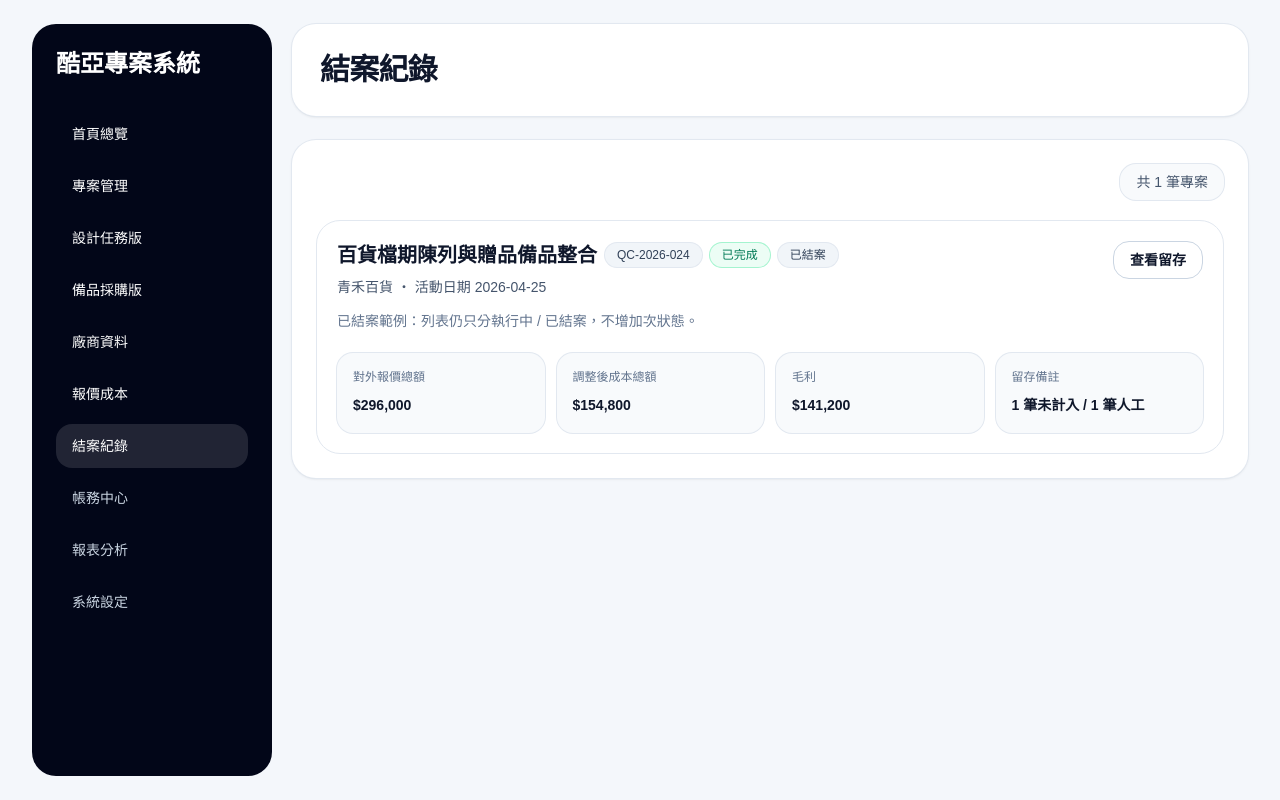
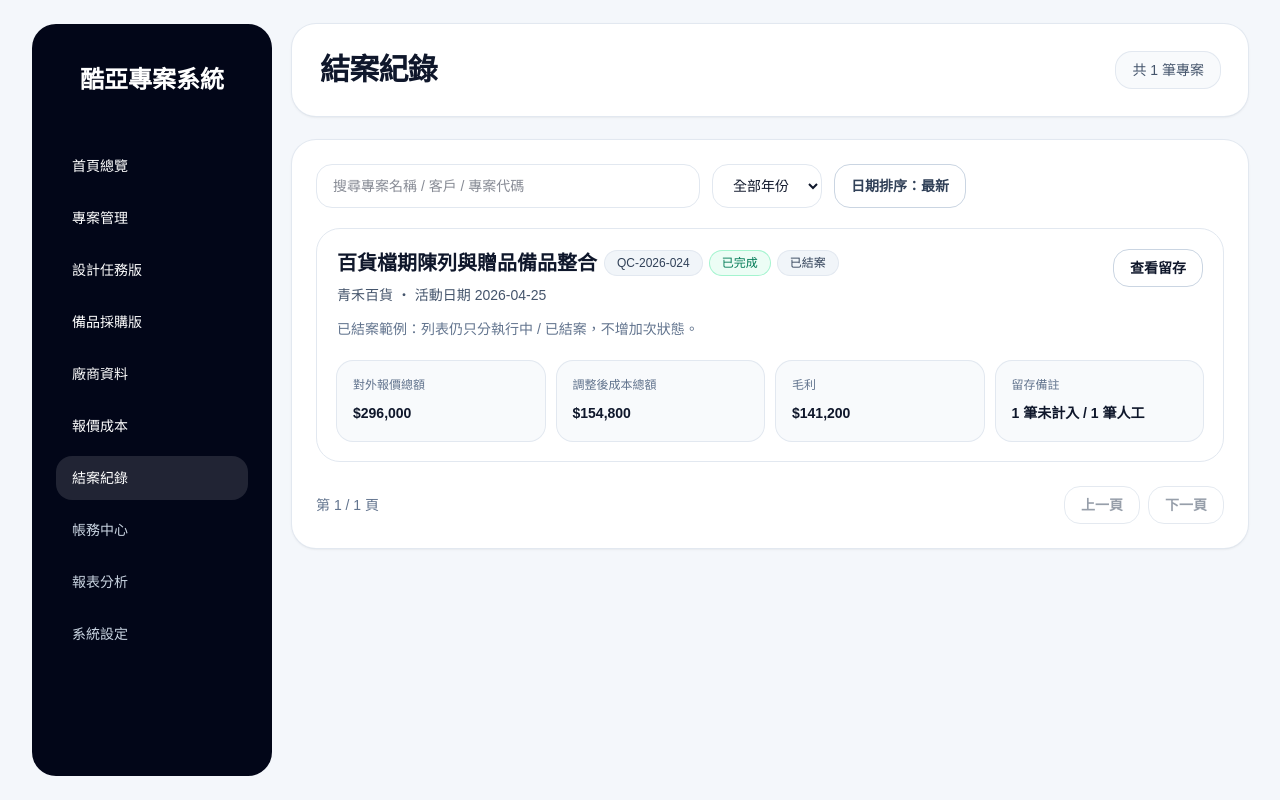
Before and after one commit to willy841/projectflow, a Next.js app in the folder project-mgmt/: page /closeout in a window 1280 px wide. Built offline with nearby package versions, Linux system fonts and the light colour scheme.

Commit message:
refactor: tighten second-round list page layouts

```diff
--- a/project-mgmt/src/app/projects/page.tsx
+++ b/project-mgmt/src/app/projects/page.tsx
@@ -30,8 +30,9 @@ export default function ProjectsPage() {
     <AppShell activePath="/projects">
       <header className="rounded-3xl bg-white p-6 shadow-sm ring-1 ring-slate-200 xl:p-7">
         <div className="flex flex-col gap-5 2xl:flex-row 2xl:items-center 2xl:justify-between">
-          <div>
+          <div className="flex items-center gap-3">
             <h2 className="text-3xl font-semibold tracking-tight">專案列表</h2>
+            <span className="rounded-2xl bg-slate-50 px-4 py-2 text-sm text-slate-600 ring-1 ring-slate-200">共 {projects.length} 筆專案</span>
           </div>
 
           <div className="flex flex-wrap gap-3">
@@ -44,25 +45,6 @@ export default function ProjectsPage() {
           </div>
         </div>
       </header>
-
-      <section className="grid gap-4 md:grid-cols-2 2xl:grid-cols-4">
-        <article className="rounded-3xl bg-white p-5 shadow-sm ring-1 ring-slate-200">
-          <p className="text-sm text-slate-500">專案總數</p>
-          <p className="mt-3 text-3xl font-semibold tracking-tight">{projects.length}</p>
-        </article>
-        <article className="rounded-3xl bg-white p-5 shadow-sm ring-1 ring-slate-200">
-          <p className="text-sm text-slate-500">執行中</p>
-          <p className="mt-3 text-3xl font-semibold tracking-tight">
-            {projects.filter((project) => project.status === "執行中").length}
-          </p>
-        </article>
-        <article className="rounded-3xl bg-white p-5 shadow-sm ring-1 ring-slate-200">
-          <p className="text-sm text-slate-500">待發包 / 採購中</p>
-          <p className="mt-3 text-3xl font-semibold tracking-tight">
-            {projects.filter((project) => ["待發包", "採購中"].includes(project.status)).length}
-          </p>
-        </article>
-      </section>
 
       <section className="rounded-3xl bg-white p-6 shadow-sm ring-1 ring-slate-200">
         <div className="mb-5 flex flex-col gap-3 lg:flex-row lg:items-center lg:justify-between">
@@ -120,7 +102,6 @@ export default function ProjectsPage() {
                     <Link href={`/projects/${project.id}`} className="font-medium text-slate-900 underline-offset-4 hover:underline">
                       {project.name}
                     </Link>
-                    <p className="mt-1 text-xs text-slate-500">{project.code}</p>
                   </td>
                   <td className="px-4 py-4 align-middle text-slate-600">{project.client}</td>
                   <td className="px-4 py-4 align-middle text-slate-600">{project.eventDate}</td>
--- a/project-mgmt/src/components/app-shell.tsx
+++ b/project-mgmt/src/components/app-shell.tsx
@@ -25,7 +25,7 @@ export function AppShell({
     <main className="min-h-screen bg-[#f4f7fb] text-slate-900">
       <div className="mx-auto flex min-h-screen w-full max-w-[1600px] gap-5 px-4 py-6 lg:px-6 xl:px-8">
         <aside className="hidden w-56 shrink-0 rounded-3xl bg-slate-950 p-6 text-white lg:block xl:w-60">
-          <div className="mb-8">
+          <div className="mb-8 flex min-h-16 items-center justify-center text-center">
             <h1 className="text-2xl font-semibold">酷亞專案系統</h1>
           </div>
 
--- a/project-mgmt/src/components/closeout-list-client.tsx
+++ b/project-mgmt/src/components/closeout-list-client.tsx
@@ -1,6 +1,7 @@
 "use client";
 
 import Link from "next/link";
+import { useMemo, useState } from "react";
 import { AppShell } from "@/components/app-shell";
 import {
   formatCurrency,
@@ -12,7 +13,14 @@ import {
   quoteCostProjects,
 } from "@/components/quote-cost-data";
 
+const ITEMS_PER_PAGE = 10;
+
 export function CloseoutListClient() {
+  const [searchKeyword, setSearchKeyword] = useState("");
+  const [selectedYear, setSelectedYear] = useState("all");
+  const [dateSortOrder, setDateSortOrder] = useState<"desc" | "asc">("desc");
+  const [page, setPage] = useState(1);
+
   const closedProjects = quoteCostProjects
     .filter((project) => project.projectStatus === "已結案")
     .map((project) => {
@@ -30,24 +38,81 @@ export function CloseoutListClient() {
         manualCostCount,
         excludedCostCount,
       };
-    })
-    .sort((a, b) => b.project.eventDate.localeCompare(a.project.eventDate));
+    });
+
+  const yearOptions = useMemo(() => {
+    return Array.from(new Set(closedProjects.map(({ project }) => String(new Date(project.eventDate).getFullYear())))).sort((a, b) => Number(b) - Number(a));
+  }, [closedProjects]);
+
+  const filteredProjects = useMemo(() => {
+    const keyword = searchKeyword.trim().toLowerCase();
+
+    const next = closedProjects.filter(({ project }) => {
+      const matchesKeyword = !keyword || [project.projectName, project.clientName, project.projectCode].join(" ").toLowerCase().includes(keyword);
+      const year = String(new Date(project.eventDate).getFullYear());
+      const matchesYear = selectedYear === "all" || year === selectedYear;
+      return matchesKeyword && matchesYear;
+    });
+
+    next.sort((a, b) => dateSortOrder === "desc"
+      ? b.project.eventDate.localeCompare(a.project.eventDate)
+      : a.project.eventDate.localeCompare(b.project.eventDate));
+
+    return next;
+  }, [closedProjects, dateSortOrder, searchKeyword, selectedYear]);
+
+  const totalPages = Math.max(1, Math.ceil(filteredProjects.length / ITEMS_PER_PAGE));
+  const currentPage = Math.min(page, totalPages);
+  const pagedProjects = filteredProjects.slice((currentPage - 1) * ITEMS_PER_PAGE, currentPage * ITEMS_PER_PAGE);
 
   return (
     <AppShell activePath="/closeouts">
       <header className="rounded-3xl bg-white p-6 shadow-sm ring-1 ring-slate-200 xl:p-7">
-        <h2 className="text-3xl font-semibold tracking-tight text-slate-900">結案紀錄</h2>
+        <div className="flex items-center justify-between gap-3">
+          <h2 className="text-3xl font-semibold tracking-tight text-slate-900">結案紀錄</h2>
+          <div className="rounded-2xl bg-slate-50 px-4 py-2 text-sm text-slate-600 ring-1 ring-slate-200">
+            共 {filteredProjects.length} 筆專案
+          </div>
+        </div>
       </header>
 
       <section className="rounded-3xl bg-white p-6 shadow-sm ring-1 ring-slate-200">
-        <div className="mb-5 flex justify-end">
-          <div className="rounded-2xl bg-slate-50 px-4 py-2 text-sm text-slate-600 ring-1 ring-slate-200">
-            共 {closedProjects.length} 筆專案
+        <div className="mb-5 flex flex-col gap-3 lg:flex-row lg:items-center lg:justify-between">
+          <div className="flex flex-1 flex-col gap-3 sm:flex-row">
+            <input
+              value={searchKeyword}
+              onChange={(event) => {
+                setSearchKeyword(event.target.value);
+                setPage(1);
+              }}
+              placeholder="搜尋專案名稱 / 客戶 / 專案代碼"
+              className="h-11 w-full rounded-2xl border border-slate-200 px-4 text-sm outline-none transition focus:border-slate-400 focus:ring-2 focus:ring-slate-200 sm:max-w-sm"
+            />
+            <select
+              value={selectedYear}
+              onChange={(event) => {
+                setSelectedYear(event.target.value);
+                setPage(1);
+              }}
+              className="h-11 rounded-2xl border border-slate-200 bg-white px-4 text-sm outline-none transition focus:border-slate-400"
+            >
+              <option value="all">全部年份</option>
+              {yearOptions.map((year) => (
+                <option key={year} value={year}>{year}</option>
+              ))}
+            </select>
+            <button
+              type="button"
+              onClick={() => setDateSortOrder((current) => (current === "desc" ? "asc" : "desc"))}
+              className="inline-flex h-11 items-center justify-center rounded-2xl border border-slate-300 bg-white px-4 text-sm font-semibold text-slate-700 transition hover:bg-slate-50"
+            >
+              {dateSortOrder === "desc" ? "日期排序：最新" : "日期排序：最舊"}
+            </button>
           </div>
         </div>
 
         <div className="space-y-4">
-          {closedProjects.map(({ project, quotationTotal, adjustedCostTotal, grossProfit, manualCostCount, excludedCostCount }) => (
+          {pagedProjects.map(({ project, quotationTotal, adjustedCostTotal, grossProfit, manualCostCount, excludedCostCount }) => (
             <article key={project.id} className="rounded-3xl border border-slate-200 p-5">
               <div className="flex flex-col gap-4 xl:flex-row xl:items-start xl:justify-between">
                 <div>
@@ -82,6 +147,28 @@ export function CloseoutListClient() {
             </article>
           ))}
         </div>
+
+        <div className="mt-6 flex items-center justify-between gap-3">
+          <p className="text-sm text-slate-500">第 {currentPage} / {totalPages} 頁</p>
+          <div className="flex gap-2">
+            <button
+              type="button"
+              onClick={() => setPage((current) => Math.max(1, current - 1))}
+              disabled={currentPage === 1}
+              className="inline-flex items-center justify-center rounded-2xl border border-slate-300 bg-white px-4 py-2 text-sm font-semibold text-slate-700 transition hover:bg-slate-50 disabled:cursor-not-allowed disabled:opacity-50"
+            >
+              上一頁
+            </button>
+            <button
+              type="button"
+              onClick={() => setPage((current) => Math.min(totalPages, current + 1))}
+              disabled={currentPage === totalPages}
+              className="inline-flex items-center justify-center rounded-2xl border border-slate-300 bg-white px-4 py-2 text-sm font-semibold text-slate-700 transition hover:bg-slate-50 disabled:cursor-not-allowed disabled:opacity-50"
+            >
+              下一頁
+            </button>
+          </div>
+        </div>
       </section>
     </AppShell>
   );
--- a/project-mgmt/src/components/quote-cost-list-client.tsx
+++ b/project-mgmt/src/components/quote-cost-list-client.tsx
@@ -56,15 +56,15 @@ export function QuoteCostListClient({ mode = "active" }: { mode?: "active" | "cl
   return (
     <AppShell activePath="/quote-costs">
       <header className="rounded-3xl bg-white p-6 shadow-sm ring-1 ring-slate-200 xl:p-7">
-        <h2 className="text-3xl font-semibold tracking-tight text-slate-900">報價成本</h2>
-      </header>
-
-      <section className="rounded-3xl bg-white p-6 shadow-sm ring-1 ring-slate-200">
-        <div className="mb-5 flex justify-end">
+        <div className="flex items-center justify-between gap-3">
+          <h2 className="text-3xl font-semibold tracking-tight text-slate-900">報價成本</h2>
           <div className="rounded-2xl bg-slate-50 px-4 py-2 text-sm text-slate-600 ring-1 ring-slate-200">
             共 {activeProjects.length} 筆專案
           </div>
         </div>
+      </header>
+
+      <section className="rounded-3xl bg-white p-6 shadow-sm ring-1 ring-slate-200">
 
         <div className="space-y-4">
           {activeProjects.map(({ project, quotationTotal, adjustedCostTotal, grossProfit, excludedCostCount, unassignedVendorCount, manualCostCount, needsAttentionScore, sourceSummary }) => (
--- a/project-mgmt/src/components/vendor-detail-shell.tsx
+++ b/project-mgmt/src/components/vendor-detail-shell.tsx
@@ -360,9 +360,11 @@ export function VendorDetailShell({ vendorId }: Props) {
         </section>
 
         <article className="rounded-3xl bg-white p-6 shadow-sm ring-1 ring-slate-200">
-          <div className="mb-5">
-            <p className="text-xs font-semibold tracking-wide text-slate-500">D. 往來 / 歷史紀錄區</p>
-            <h3 className="mt-1 text-xl font-semibold text-slate-900">所有有往來的專案紀錄</h3>
+          <div className="mb-5 flex min-h-12 items-center">
+            <div>
+              <p className="text-xs font-semibold tracking-wide text-slate-500">D. 往來 / 歷史紀錄區</p>
+              <h3 className="mt-1 text-xl font-semibold text-slate-900">所有有往來的專案紀錄</h3>
+            </div>
           </div>
 
           <div className="space-y-4">
```
Also changed, not shown: project-mgmt/src/app/design-tasks/page.tsx (+7 -7 lines), project-mgmt/src/app/procurement-tasks/page.tsx (+7 -7 lines).
